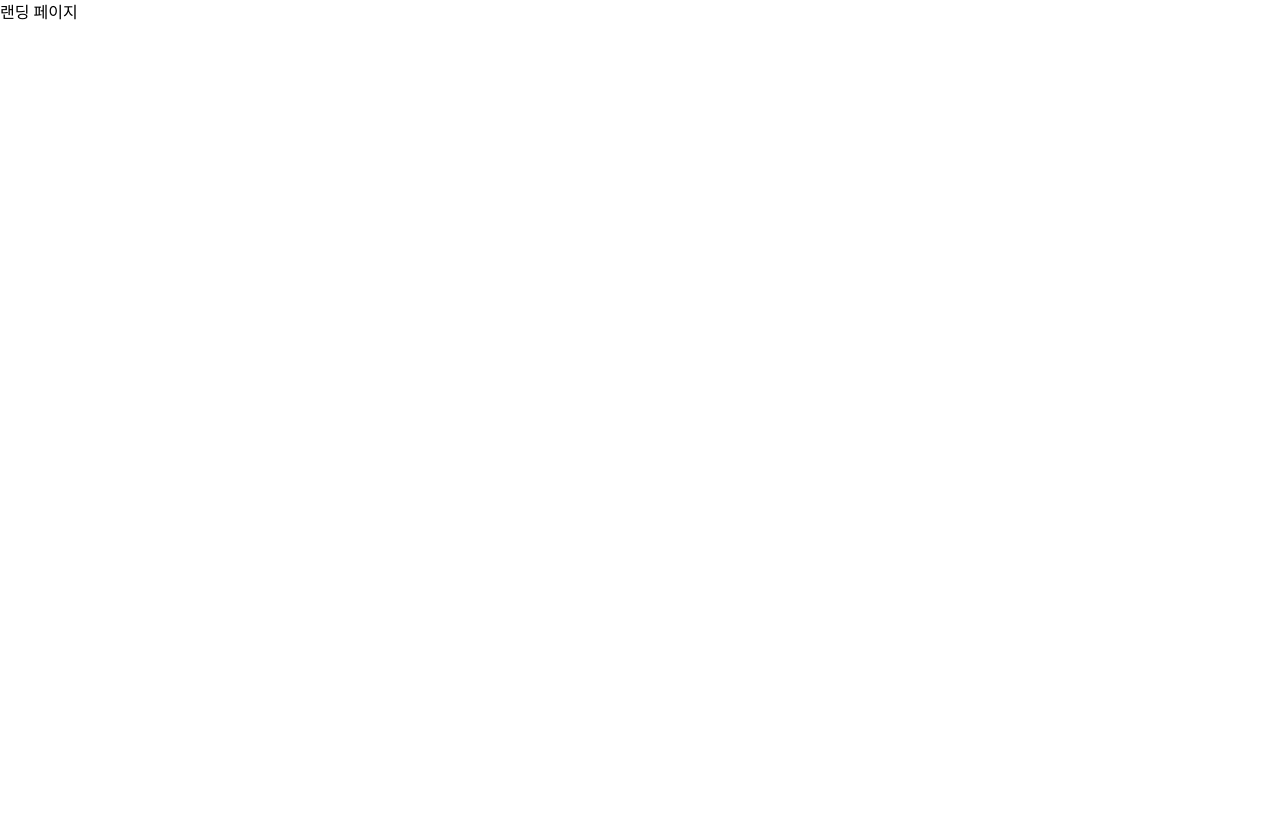
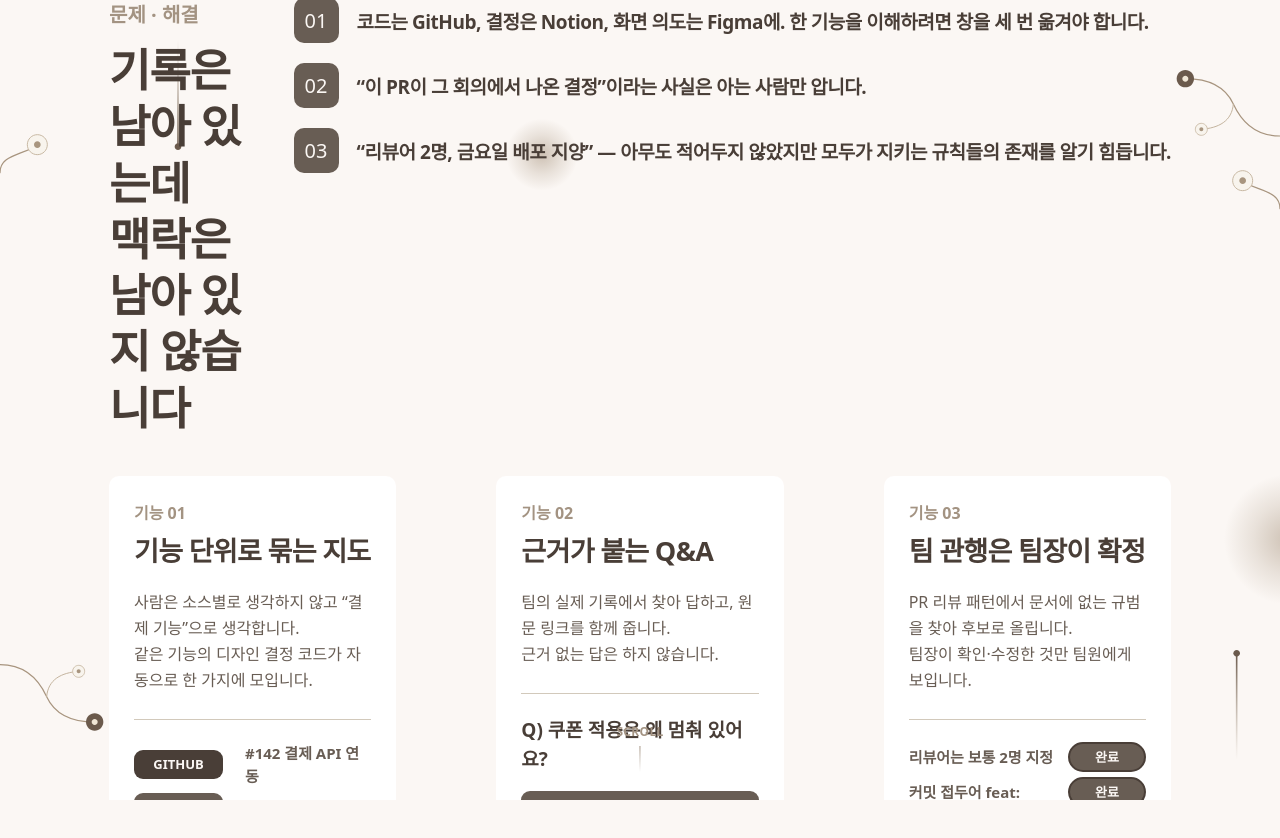
Before and after one commit to HUFSphere/FE, a React (Vite) app: page / in a window 1280 px wide. Shown: the top 838 px of the page. Before the commit the page ends 800 px from the top, so only its background shows below. Built offline with nearby package versions, Linux system fonts and the light colour scheme.

Commit message:
[기능] 랜딩 페이지 구현 및 스크롤 전환 애니메이션 구현

```diff
--- a/src/pages/OnBoarding/Landing.tsx
+++ b/src/pages/OnBoarding/Landing.tsx
@@ -1,6 +1,263 @@
-// 랜딩 페이지
+//랜딩페이지
+
+import { useRef } from 'react'
+import type { ReactNode } from 'react'
+import { useNavigate } from 'react-router-dom'
+import { useTranslation } from 'react-i18next'
+import { motion, useScroll, useTransform } from 'framer-motion'
+import LandingDecor from '../../components/ui/decor/LandingDecor'
+import StatusBadge from '../../components/ui/StatusBadge/Statusbadge'
+
+/* 3가지 sources */
+const SOURCES = [
+  { id: 'github', label: 'GITHUB', pill: 'bg-dark-lava' },
+  { id: 'notion', label: 'NOTION', pill: 'bg-mocha' },
+  { id: 'figma', label: 'FIGMA', pill: 'bg-taupe' },
+] as const
+
+const PROBLEM_IDS = ['1', '2', '3'] as const
+
+/* 기능 카드 틀 구현 */
+function FeatureCard({ id, children }: { id: '1' | '2' | '3'; children: ReactNode }) {
+  const { t } = useTranslation()
+
+  return (
+    <article className="flex flex-col rounded-[10px] bg-white p-6.25">
+      <p className="mb-1.5 text-base font-semibold text-taupe">{t(`landing.features.${id}.kicker`)}</p>
+      <h3 className="mb-4.5 text-[27px] font-extrabold tracking-tight text-dark-lava">
+        {t(`landing.features.${id}.title`)}
+      </h3>
+      <p className="mb-6.5 whitespace-pre-line text-base font-medium leading-relaxed text-mocha">
+        {t(`landing.features.${id}.desc`)}
+      </p>
+      <hr className="mb-5.5 border-almond-milk" />
+      {children}
+    </article>
+  )
+}
+
+/* 랜딩 페이지-1 */
+function PageOne() {
+  const { t } = useTranslation()
+
+  return (
+    <div className="grid grid-cols-[501fr_996fr] items-center gap-35">
+      {/* 좌측 구현 */}
+      <div>
+        <div className="mb-4 flex items-center gap-5.5">
+          <img src="/linkboard_icon.svg" alt="" aria-hidden className="h-25 w-25" />
+          <span className="text-[56px] font-extrabold tracking-tight text-mocha">LinkBoard</span>
+        </div>
+
+        <h1 className="mb-8 w-max whitespace-pre-line text-[72px] font-extrabold leading-[1.19] tracking-tight text-dark-lava">
+          {t('landing.headline')}
+        </h1>
+
+        <p className="mb-9 whitespace-pre-line break-keep text-xl font-semibold leading-relaxed text-mocha">
+          {t('landing.lede')}
+        </p>
+
+        <ul className="flex flex-col gap-5.25">
+          {SOURCES.map((s) => (
+            <li key={s.id} className="flex items-center gap-5.5">
+              <span
+                className={`grid h-12.25 w-34.75 shrink-0 place-items-center rounded-[10px] text-[25px] font-medium text-milk ${s.pill}`}
+              >
+                {s.label}
+              </span>
+              <span className="break-keep text-[20px] font-bold text-mocha">
+                {t(`landing.sources.${s.id}`)}
+              </span>
+            </li>
+          ))}
+        </ul>
+      </div>
+
+      {/* 우측 지도 예시 사진 삽입 */}
+      <div className="aspect-[996/600] overflow-hidden rounded-[7px] border-[3px] border-dark-lava">
+        <img
+          src="/example_map.png"
+          alt={t('landing.shotAlt')}
+          className="h-full w-full object-cover"
+        />
+      </div>
+    </div>
+  )
+}
+
+/* 랜딩 페이지-2 */
+function PageTwo() {
+  const { t } = useTranslation()
+  const navigate = useNavigate()
+
+  return (
+    <div className="flex flex-col gap-10">
+      <div className="grid grid-cols-[531fr_1077fr] gap-10">
+        <div>
+          <p className="mb-3 text-[20px] font-extrabold text-taupe">{t('landing.problem.kicker')}</p>
+          <h2 className="whitespace-pre-line text-[45px] font-black leading-tight tracking-tight text-dark-lava">
+            {t('landing.problem.title')}
+          </h2>
+        </div>
+
+        <ul className="flex flex-col gap-5">
+          {PROBLEM_IDS.map((id) => (
+            <li key={id} className="flex items-center gap-4.5">
+              <span className="grid h-[45px] w-[45px] shrink-0 -translate-y-0.5 place-items-center rounded-[10px] bg-mocha text-[20px] font-medium text-milk">
+                0{id}
+              </span>
+              <span className="whitespace-nowrap text-[19px] font-semibold leading-none tracking-tight text-dark-lava">
+                {t(`landing.problem.items.${id}`)}
+              </span>
+            </li>
+          ))}
+        </ul>
+      </div>
+
+      {/* 기능 카드 구현 */}
+      <div className="grid grid-cols-3 gap-25">
+        {/* 기능 01 */}
+        <FeatureCard id="1">
+          <ul className="flex flex-col gap-1.5">
+            {SOURCES.map((s) => (
+              <li key={s.id} className="flex items-center gap-5.5">
+                <span
+                  className={`grid h-7.25 w-22.25 shrink-0 place-items-center rounded-[9px] text-[13px] font-bold text-milk ${s.pill}`}
+                >
+                  {s.label}
+                </span>
+                <span className="text-[15px] font-semibold text-mocha">
+                  {t(`landing.features.1.rows.${s.id}`)}
+                </span>
+              </li>
+            ))}
+          </ul>
+        </FeatureCard>
+
+        {/* 기능 02 */}
+        <FeatureCard id="2">
+          <p className="mb-4.5 text-[19px] font-bold text-dark-lava">{t('landing.features.2.question')}</p>
+          <ul className="flex flex-col gap-1.5">
+            {(['github', 'notion'] as const).map((id) => (
+              <li
+                key={id}
+                className="flex h-7.25 items-center gap-2 rounded-[9px] bg-mocha px-3 text-[13px] font-semibold text-milk"
+              >
+                <b className="font-extrabold">{id === 'github' ? 'GITHUB' : 'NOTION'}</b>
+                <span>{t(`landing.features.2.rows.${id}`)}</span>
+              </li>
+            ))}
+          </ul>
+        </FeatureCard>
+
+        {/* 기능 03 */}
+        <FeatureCard id="3">
+          <ul className="flex flex-col gap-1.25">
+            {(['1', '2', '3'] as const).map((id) => (
+              <li key={id} className="flex items-center gap-3">
+                <span className="flex-1 text-[15px] font-semibold text-mocha">
+                  {t(`landing.features.3.rows.${id}`)}
+                </span>
+                <StatusBadge status={id === '3' ? 'progress' : 'done'} />
+              </li>
+            ))}
+          </ul>
+        </FeatureCard>
+      </div>
+
+      {/* 하단 차콜 카드 */}
+      <div className="flex items-center gap-15 rounded-[10px] bg-charcoal px-7.75 py-11">
+        <div className="flex-1">
+          <h3 className="mb-3.5 whitespace-pre-line text-[32px] font-extrabold leading-tight tracking-tight text-milk">
+            {t('landing.cta.title')}
+          </h3>
+          <p className="break-keep text-[15px] font-medium text-oat">{t('landing.cta.desc')}</p>
+        </div>
+
+        <div className="ml-auto flex gap-16">
+          {(['member', 'leader'] as const).map((id) => (
+            <div key={id} className="max-w-[350px]">
+              <p className="mb-0.5 text-[25px] font-bold text-milk">{t(`landing.cta.roles.${id}.title`)}</p>
+              <p className="break-keep text-[15px] font-medium leading-snug text-oat">
+                {t(`landing.cta.roles.${id}.desc`)}
+              </p>
+            </div>
+          ))}
+        </div>
+
+        <button
+          type="button"
+          onClick={() => navigate('/sign-in')}
+          className="h-15 w-65 shrink-0 rounded-full bg-oat px-6 text-[20px] font-black text-charcoal"
+        >
+          {t('landing.cta.button')}
+        </button>
+      </div>
+    </div>
+  )
+}
+
+/* 스크롤 구현하기 */
 function Landing() {
-  return <div>랜딩 페이지</div>
+  const sceneRef = useRef<HTMLDivElement>(null)
+
+  const { scrollYProgress } = useScroll({
+    target: sceneRef,
+    offset: ['start start', 'end end'],
+  })
+
+  const END = 0.7
+
+  const p1Scale = useTransform(scrollYProgress, [0, END], [1, 0.96])
+  const p1Y = useTransform(scrollYProgress, [0, END], ['0%', '-4%'])
+
+  const p2Y = useTransform(scrollYProgress, [0, END], ['100%', '0%'])
+
+  const hintOpacity = useTransform(scrollYProgress, [0, 0.15], [1, 0])
+
+  return (
+    <div className="bg-milk">
+      <div ref={sceneRef} className="relative h-[180vh]">
+        <div className="sticky top-0 h-screen overflow-hidden">
+          {/* 랜딩 페이지-1 에서 시작 */}
+          <motion.div
+            style={{ scale: p1Scale, y: p1Y }}
+            className="absolute inset-0 grid place-items-center bg-milk"
+          >
+            <div className="pointer-events-none absolute inset-0 mx-auto h-full w-full max-w-480">
+              <LandingDecor />
+            </div>
+            <div className="relative w-full max-w-480 px-27.25">
+              <PageOne />
+            </div>
+          </motion.div>
+
+          {/* 랜딩 페이지-2를 위로 덮음 */}
+          <motion.div
+            style={{ y: p2Y }}
+            className="absolute inset-0 z-10 grid place-items-center bg-milk"
+          >
+            <div className="pointer-events-none absolute inset-0 mx-auto h-full w-full max-w-480">
+              <LandingDecor />
+            </div>
+            <div className="relative w-full max-w-480 px-27.25">
+              <PageTwo />
+            </div>
+          </motion.div>
+        </div>
+      </div>
+
+      {/* 스크롤 표식 */}
+      <motion.div
+        style={{ opacity: hintOpacity }}
+        aria-hidden
+        className="pointer-events-none fixed bottom-7 left-1/2 z-20 flex -translate-x-1/2 flex-col items-center gap-1.5 text-xs font-semibold tracking-wide text-taupe"
+      >
+        SCROLL
+        <span className="block h-6.5 w-px bg-gradient-to-b from-taupe to-transparent" />
+      </motion.div>
+    </div>
+  )
 }
 
 export default Landing
```
Also changed, not shown: public/example_map.png (added).
